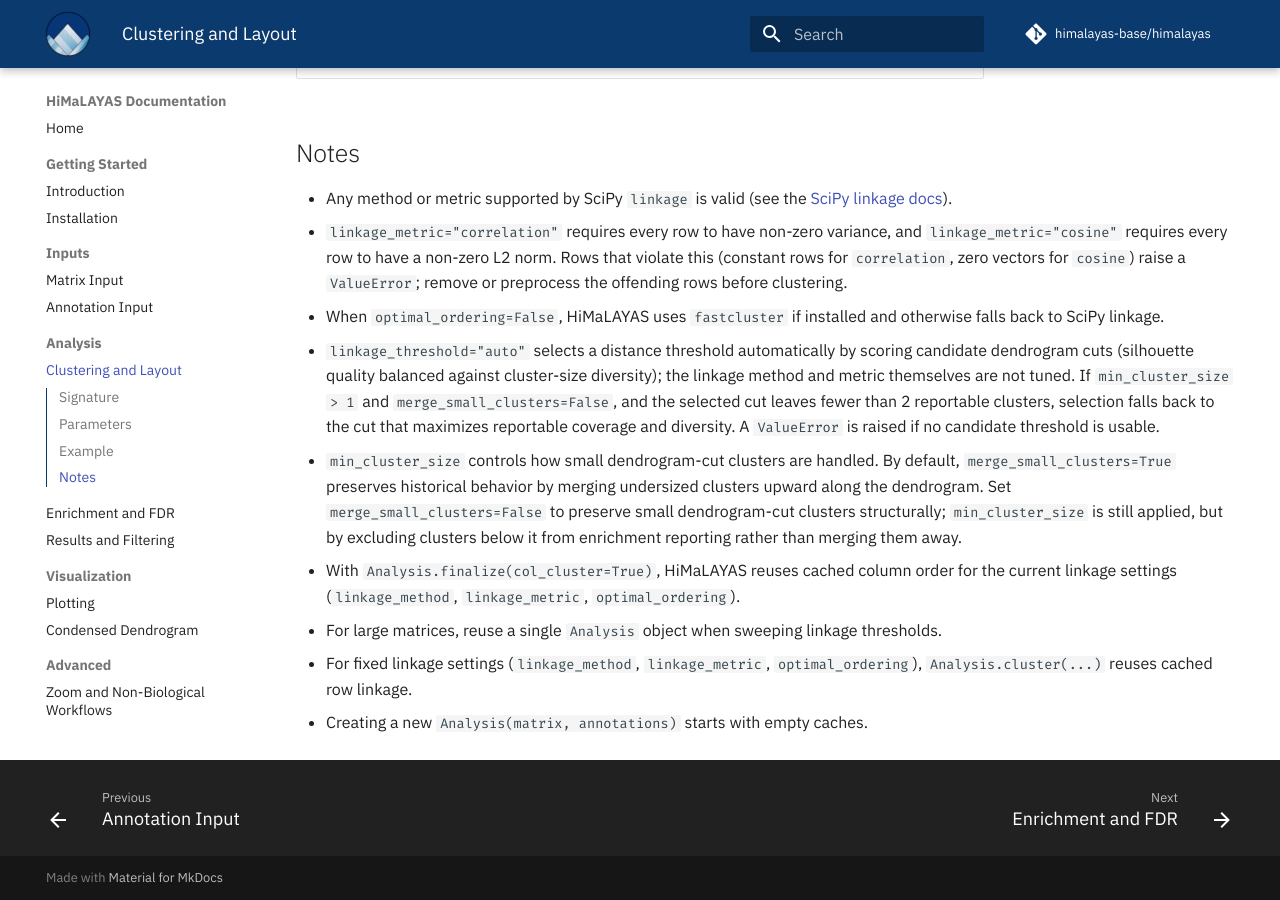
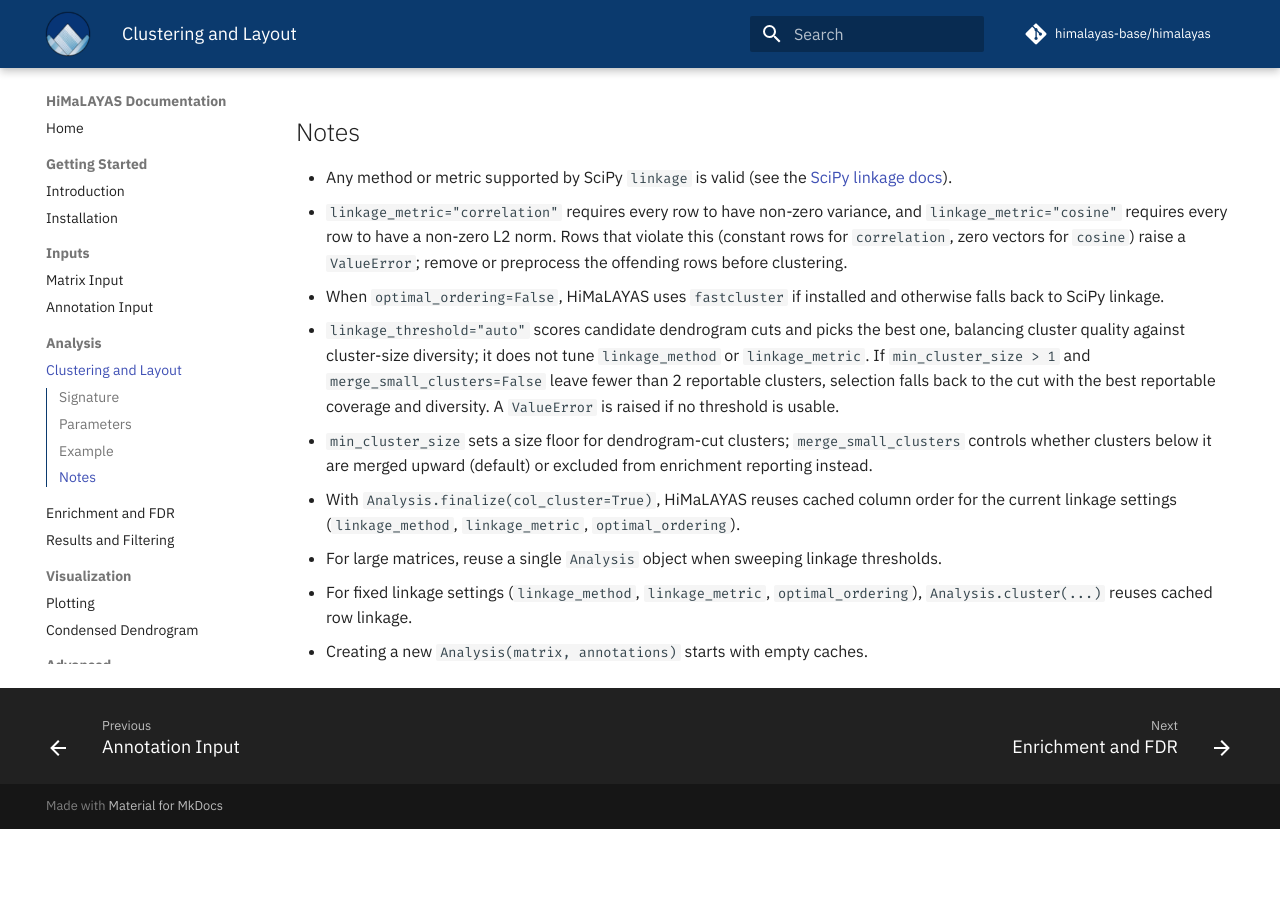
Before and after one commit to himalayas-base/himalayas-docs, an MkDocs documentation site: the page built from docs/4_clustering.md, in a window 1280 px wide and 900 px high, scrolled down 1900 px. Built offline with MkDocs 1.6.1 and Material for MkDocs 9.7.7, drawn with Linux system fonts in a browser that asks for light colours; comment, search, counter and statistics services are not loaded; after the commit the page ends 2729 px from its top, so only the background shows below that; some of the changed text lies outside the part shown.

Commit message:
polish v0.0.16 docs updates

```diff
--- a/docs/4_clustering.md
+++ b/docs/4_clustering.md
@@ -24,7 +24,7 @@ Analysis.cluster(
 | `linkage_metric` | `str` | `"euclidean"` | Distance metric. Common: `euclidean`, `correlation`, `cosine`, `cityblock`. |
 | `linkage_threshold` | `float \| str` | `0.7` | Dendrogram cut threshold (depth). Lower gives more clusters, higher gives fewer. Pass `"auto"` to automatically select a threshold instead of specifying one (see [Notes](#notes)). |
 | `optimal_ordering` | `bool` | `False` | Enables optimal leaf ordering in linkage output. Often improves visual ordering, but can be slower. |
-| `min_cluster_size` | `int` | `1` | Minimum cluster size floor. By default, clusters below this size are merged upward along the dendrogram. Values <= 1 disable the floor. See `merge_small_clusters` to preserve small clusters structurally while applying the floor at enrichment reporting. |
+| `min_cluster_size` | `int` | `1` | Minimum cluster size floor. Values <= 1 disable the floor. See `merge_small_clusters` for how the floor is enforced. |
 | `merge_small_clusters` | `bool` | `True` | If `True`, merges clusters smaller than `min_cluster_size` upward along the dendrogram (historical behavior). If `False`, preserves small dendrogram-cut clusters structurally; `min_cluster_size` is still applied, but by excluding clusters below it from enrichment reporting rather than merging them away. |
 
 ## Example
@@ -74,8 +74,8 @@ After clustering, cluster assignments are attached as:
 - Any method or metric supported by SciPy `linkage` is valid (see the [SciPy linkage docs](https://docs.scipy.org/doc/scipy/reference/generated/scipy.cluster.hierarchy.linkage.html)).
 - `linkage_metric="correlation"` requires every row to have non-zero variance, and `linkage_metric="cosine"` requires every row to have a non-zero L2 norm. Rows that violate this (constant rows for `correlation`, zero vectors for `cosine`) raise a `ValueError`; remove or preprocess the offending rows before clustering.
 - When `optimal_ordering=False`, HiMaLAYAS uses `fastcluster` if installed and otherwise falls back to SciPy linkage.
-- `linkage_threshold="auto"` selects a distance threshold automatically by scoring candidate dendrogram cuts (silhouette quality balanced against cluster-size diversity); the linkage method and metric themselves are not tuned. If `min_cluster_size > 1` and `merge_small_clusters=False`, and the selected cut leaves fewer than 2 reportable clusters, selection falls back to the cut that maximizes reportable coverage and diversity. A `ValueError` is raised if no candidate threshold is usable.
-- `min_cluster_size` controls how small dendrogram-cut clusters are handled. By default, `merge_small_clusters=True` preserves historical behavior by merging undersized clusters upward along the dendrogram. Set `merge_small_clusters=False` to preserve small dendrogram-cut clusters structurally; `min_cluster_size` is still applied, but by excluding clusters below it from enrichment reporting rather than merging them away.
+- `linkage_threshold="auto"` scores candidate dendrogram cuts and picks the best one, balancing cluster quality against cluster-size diversity; it does not tune `linkage_method` or `linkage_metric`. If `min_cluster_size > 1` and `merge_small_clusters=False` leave fewer than 2 reportable clusters, selection falls back to the cut with the best reportable coverage and diversity. A `ValueError` is raised if no threshold is usable.
+- `min_cluster_size` sets a size floor for dendrogram-cut clusters; `merge_small_clusters` controls whether clusters below it are merged upward (default) or excluded from enrichment reporting instead.
 - With `Analysis.finalize(col_cluster=True)`, HiMaLAYAS reuses cached column order for the current linkage settings (`linkage_method`, `linkage_metric`, `optimal_ordering`).
 - For large matrices, reuse a single `Analysis` object when sweeping linkage thresholds.
 - For fixed linkage settings (`linkage_method`, `linkage_metric`, `optimal_ordering`), `Analysis.cluster(...)` reuses cached row linkage.
```
Also changed, not shown: docs/1_installation.md (+1 -1 lines), docs/5_enrichment.md (+1 -1 lines), docs/7_plotting.md (+5 -6 lines).
